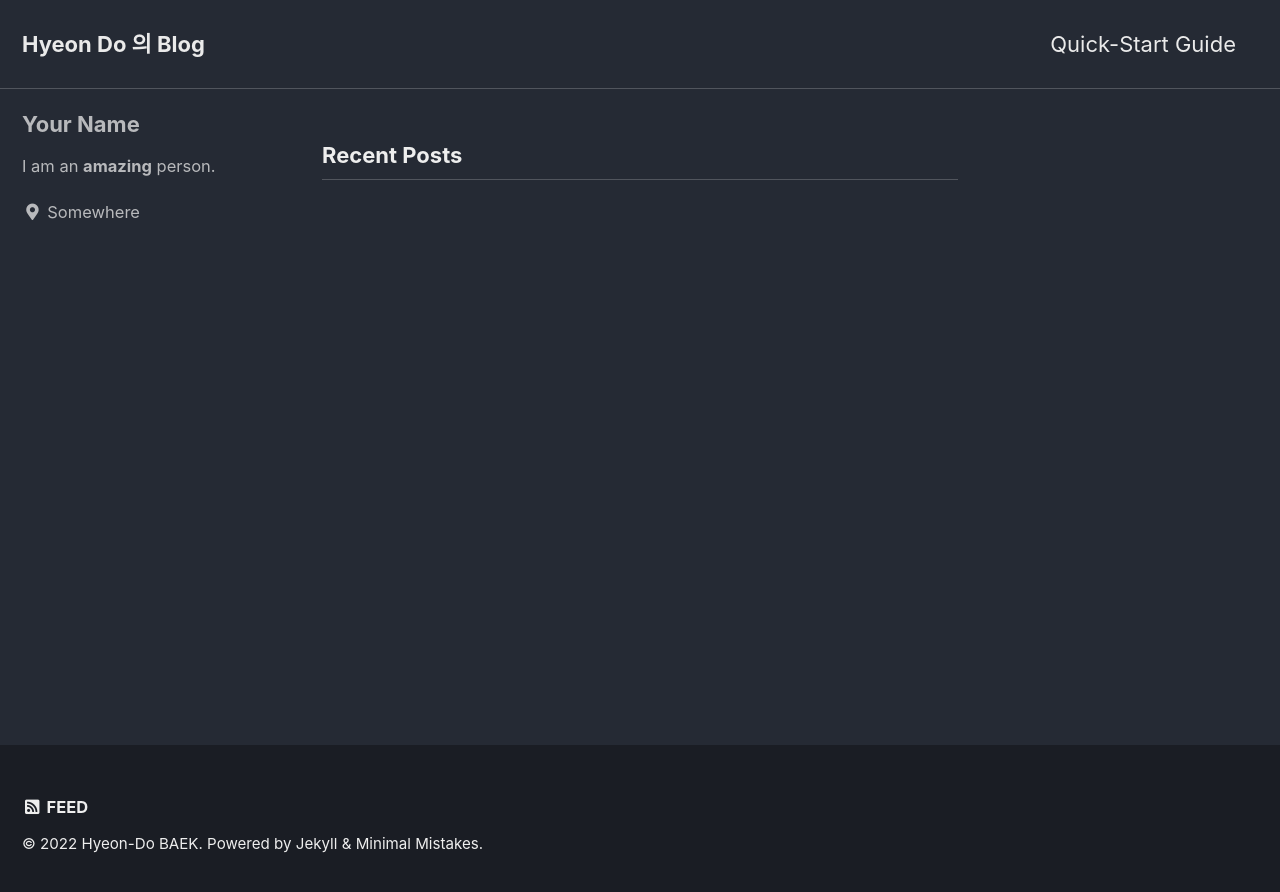
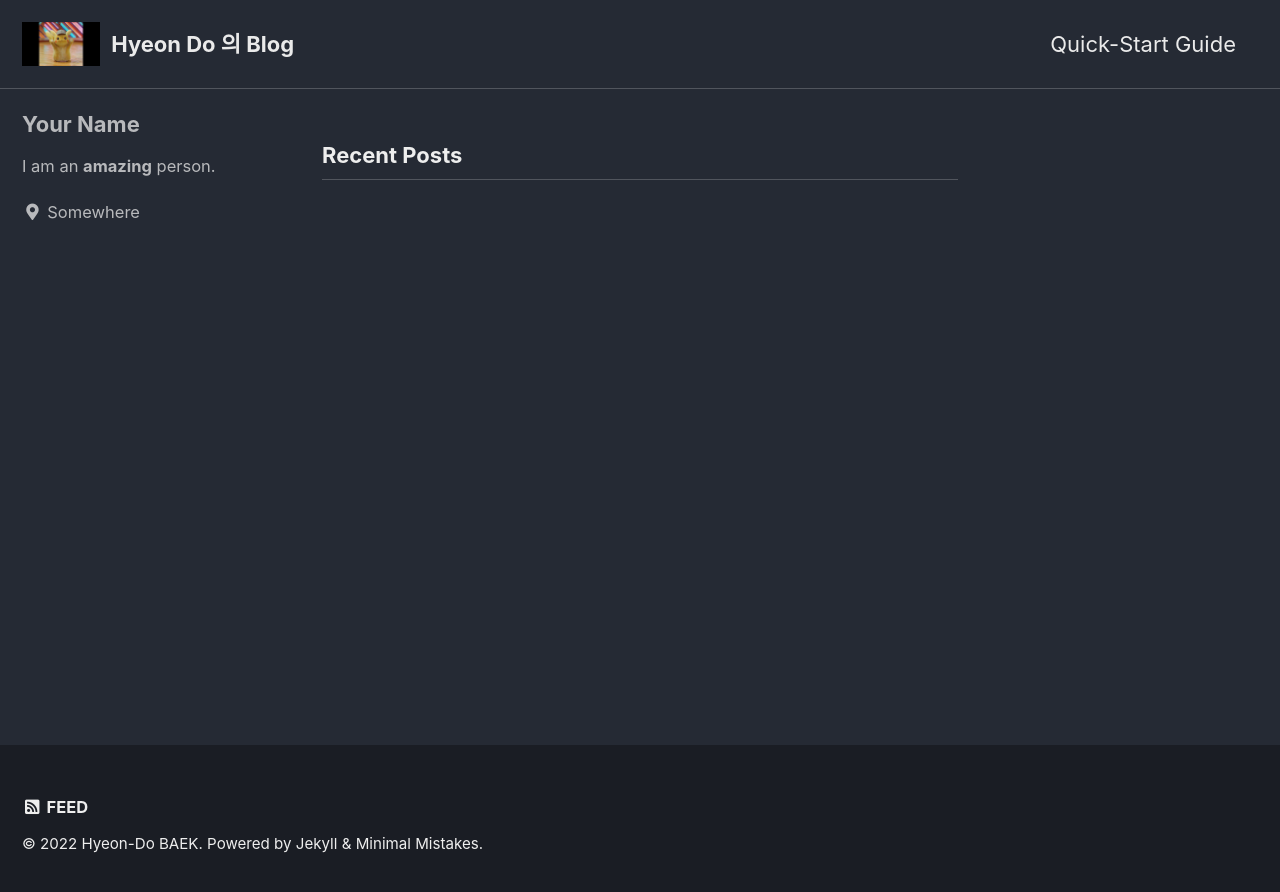
Before and after one commit to hyundo0630/hyundo0630.github.io.bak, a Jekyll site: the page built from index.html, in a window 1280 px wide. Shown: the top 892 px of the page. Built offline with Jekyll 4.4.1, drawn with Linux system fonts in a browser that asks for light colours; cached includes are drawn as plain includes; the list of posts is cut into pages by our own code.

Commit message:
logo 추가

```diff
--- a/_config.yml
+++ b/_config.yml
@@ -25,7 +25,7 @@ url                      : # the base hostname & protocol for your site e.g. "ht
 baseurl                  : # the subpath of your site, e.g. "/blog"
 repository               : # GitHub username/repo-name e.g. "mmistakes/minimal-mistakes"
 teaser                   : # path of fallback teaser image, e.g. "/assets/images/500x300.png"
-logo                     : # path of logo image to display in the masthead, e.g. "/assets/images/88x88.png"
+logo                     : /images/피카츄logo.jpg # path of logo image to display in the masthead, e.g. "/assets/images/88x88.png"
 masthead_title           : # overrides the website title displayed in the masthead, use " " for no title
 # breadcrumbs            : false # true, false (default)
 words_per_minute         : 200
```
